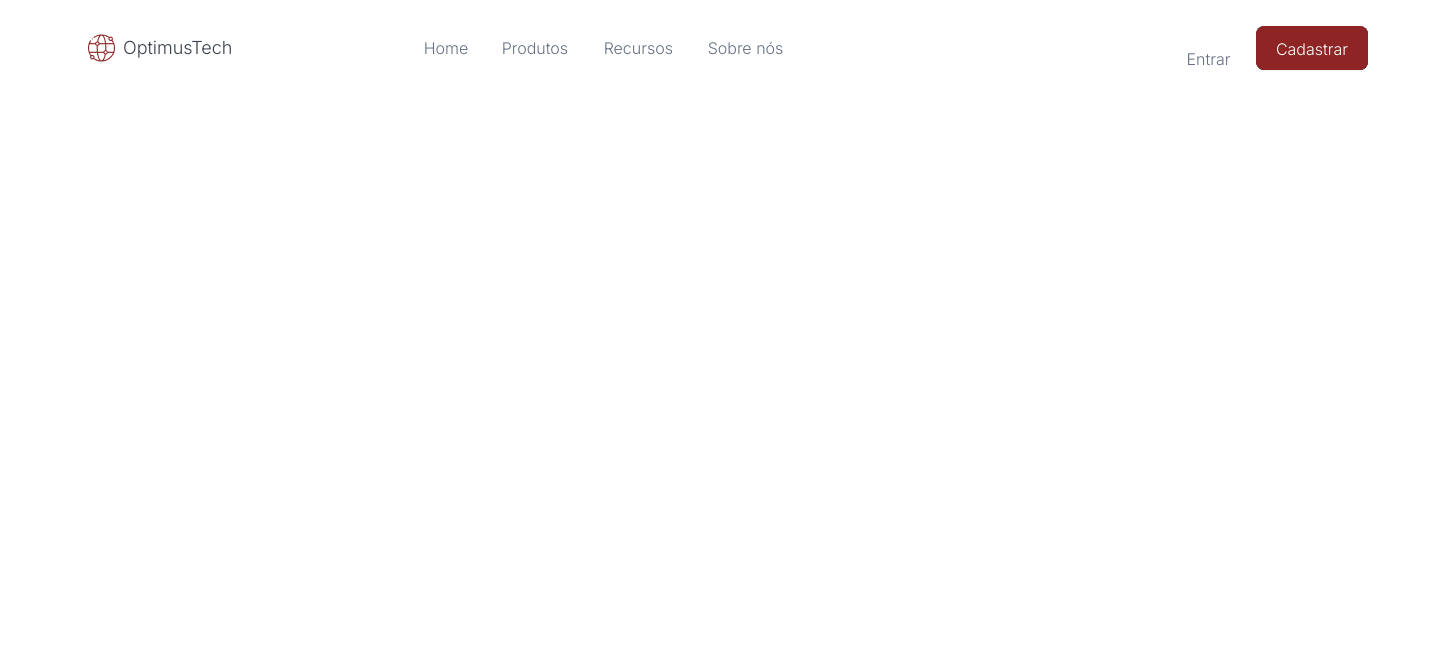
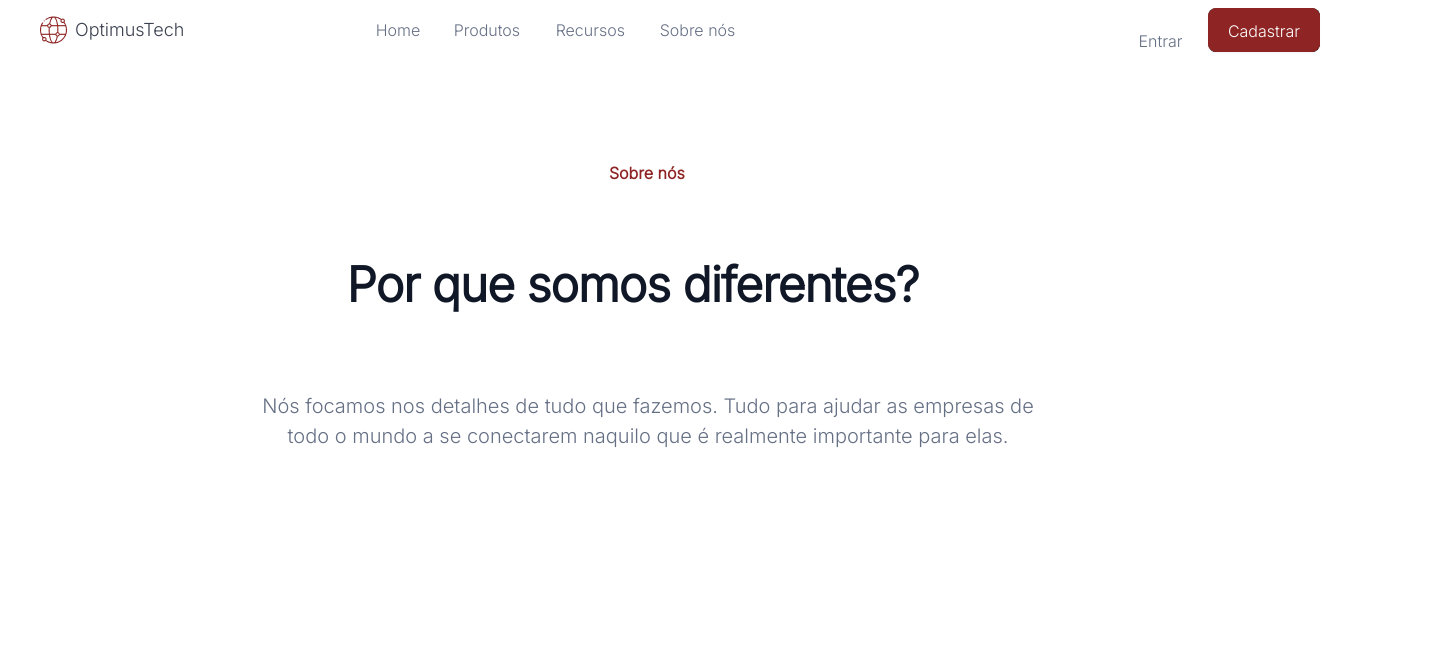
Before and after one commit to Malosti/Projeto-OptimusTech, a plain HTML site: page index.html in a window 1280 px wide. Shown: the whole page, 1448 px wide, since content can reach past the window. Drawn offline with Linux system fonts and the light colour scheme.

Commit message:
Adionado html e css do cabecalho

```diff
--- /dev/null
+++ b/css/header.css
@@ -0,0 +1,57 @@
+
+header
+{
+    display: flex;
+    align-items: center;
+    flex-direction: column;
+    background-color: #FFFFFF;
+    width: 100%;
+    height: 407px;
+    top: 80px;
+    padding: 96px 0px;
+    gap: 24px;
+}
+
+.subtitulos
+{
+    width: 78px;
+    height: 24px;
+    font-family: 'Inter';
+    font-style: normal;
+    font-weight: 600;
+    font-size: 16px;
+    line-height: 24px;
+
+    color: #8E2424;
+}
+
+.titulo-pricipal
+{
+    width: 603px;
+    height: 60px;
+
+    font-family: 'Inter';
+    font-style: normal;
+    font-weight: 600;
+    font-size: 48px;
+    line-height: 60px;
+
+    letter-spacing: -0.02em;
+    color: #101828;
+}
+
+#paragrafo-objetivo
+{
+    width: 791px;
+    height: 60px;
+
+    font-family: 'Inter';
+    font-style: normal;
+    font-weight: 400;
+    font-size: 20px;
+    line-height: 30px;
+
+    text-align: center;
+
+    color: #667085;
+}
--- a/header.css
+++ b/css/navbar.css
@@ -1,14 +1,14 @@
 @import url('https://fonts.googleapis.com/css2?family=Inter:wght@300&display=swap');
 
-header
+:root{
+    --text-color: #667085;
+    --logo-color: #8E2424;
+}
+
+body
 {
-    display: flex;
-    flex-direction: column;
-    justify-content: center;
-    align-items: center;
-    padding: 0px;
-    width: 1440px;
-    height: 80px;
+    width: 100%;
+    height: 100vh;
 }
 
 .container
@@ -35,13 +35,6 @@ header
     top: 8.5px;
     left: 32px;
     gap: 8px;
-}
-
-.logo > #img-logo
-{
-    width: 27px;
-    height: 26.99;
-    color: #8E2424;
 }
 
 .logo > #nome-empresa
@@ -102,7 +95,7 @@ header
     font-size: 16px;
     line-height: 24px;
     text-decoration: none;
-    color: #667085;
+    color: var(--text-color);
 }
 
 .navbar > #btn-produtos
@@ -127,7 +120,7 @@ header
     font-size: 16px;
     line-height: 24px;
     text-decoration: none;
-    color: #667085;
+    color: var(--text-color);
 }
 
 .navbar > #btn-recursos
@@ -152,7 +145,7 @@ header
     font-size: 16px;
     line-height: 24px;
     text-decoration: none;
-    color: #667085;
+    color: var(--text-color);
 }
 
 .navbar > #btn-sobre
@@ -177,7 +170,7 @@ header
     font-size: 16px;
     line-height: 24px;
     text-decoration: none;
-    color: #667085;
+    color: var(--text-color);
 }
 
 .black-space
@@ -233,7 +226,7 @@ header
     font-weight: 500;
     font-size: 16px;
     line-height: 24px;
-    color: #667085;
+    color: var(--text-color);
 }
 
 .nav-actions > #btn-cadastrar
@@ -260,8 +253,8 @@ header
     border-radius: 8px;
     padding: 10px 18px;
     gap: 8px;
-    background: #8E2424;
-    border: 1px solid #8E2424;
+    background: var(--logo-color);
+    border: 1px solid  var(--logo-color);
     box-shadow: 0px 1px 2px rgba(16, 24, 40, 0.05);
 }
 
--- a/index.html
+++ b/index.html
@@ -5,24 +5,25 @@
     <meta http-equiv="X-UA-Compatible" content="IE=edge">
     <meta name="viewport" content="width=device-width, initial-scale=1.0">
     <title>OptimusTech</title>
-    <link rel="stylesheet" type="text/css" href="header.css" />
+    <link rel="stylesheet" href="css/navbar.css" />
+    <link rel="stylesheet" href="css/header.css">
 </head>
-    <header>
-        <div class="container">
+    <body>
+        <nav class="container">
             <div class="logo">
-                <img id="img-logo" src="images/worldwide1.png"/>
+                <img src="images/worldwide1.png"/>
                 <div id="nome-empresa">OptimusTech</div>
             </div>
             <div class="content">
-                <nav class="navbar">
+                <div class="navbar">
                     <div id="btn-home"><a id="home" href="#">Home</a></div>
                     <div id="btn-produtos"><a id="produtos" href="#">Produtos</a></div>
                     <div id="btn-recursos"><a id="recurso" href="#">Recursos</a></div>
                     <div id="btn-sobre"><a id="sobre" href="#">Sobre nós</a></div>
-                </nav>
+                </div>
             </div>
             <div class="blank-space"></div>
-            <nav class="nav-actions">
+            <div class="nav-actions">
                 <button id="btn-entrar" type="button">
                     <div id="btn-base-entrar">
                         <div id="btn-text-entrar">Entrar</div>
@@ -33,11 +34,13 @@
                         <div id="btn-text-cadastrar">Cadastrar</div>
                     </div>
                 </button>
-            </nav>
-        </div>
-    </header>
-
-<body>
-
-</body>
+            </div>
+        </nav>
+        <header>
+            <h2 class="subtitulos">Sobre nós</h2>
+            <h1 class="titulo-pricipal">Por que somos diferentes?</h1>
+            <p id="paragrafo-objetivo">Nós focamos nos detalhes de tudo que fazemos. Tudo para ajudar as empresas de <br>
+            todo o mundo a se conectarem naquilo que é realmente importante para elas.</p>
+        </header>
+    </body>
 </html>
```
